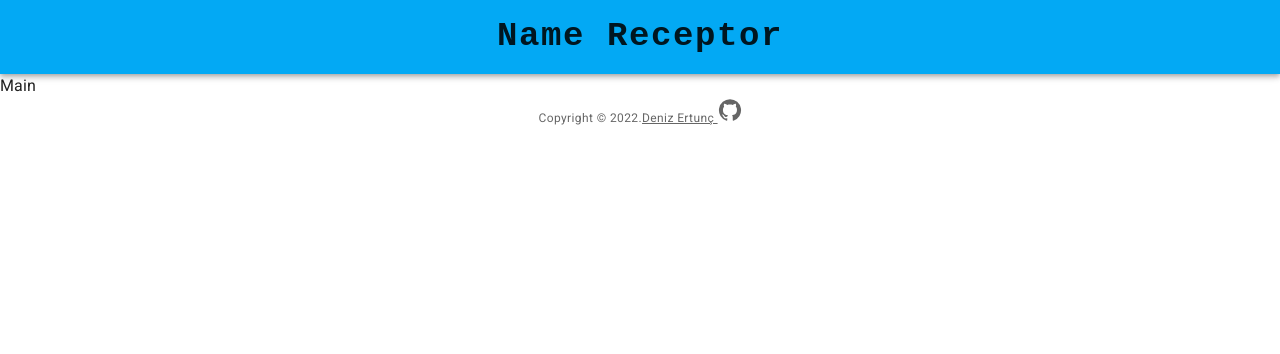
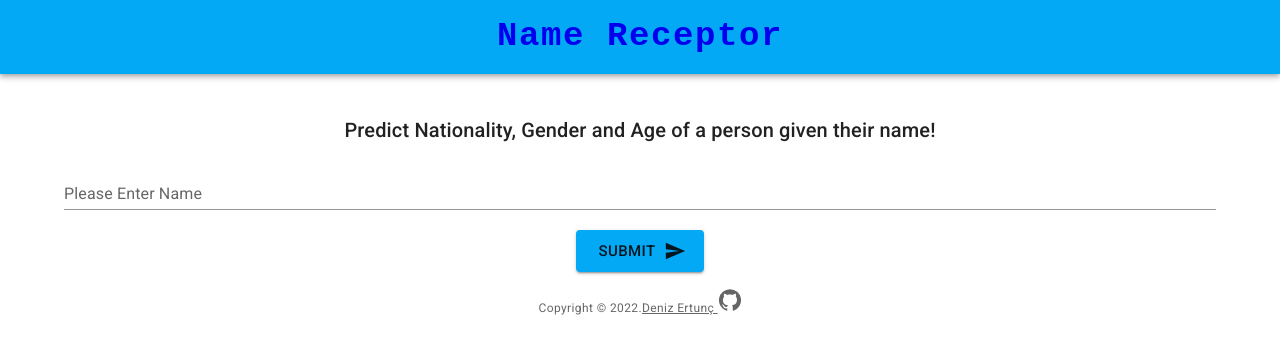
Before and after one commit to saimdenizertunc/name-receptor, a React (Create React App) app: page / in a window 1280 px wide. Shown: the top 354 px of the page. Built offline with nearby package versions, Linux system fonts and the light colour scheme.

Commit message:
Create Homepage

```diff
--- a/src/App.js
+++ b/src/App.js
@@ -1,5 +1,5 @@
 import { CssBaseline } from "@mui/material";
-import { lightBlue } from "@mui/material/colors";
+import { brown, lightBlue } from "@mui/material/colors";
 import { createTheme, ThemeProvider } from "@mui/material/styles";
 import Footer from "./components/Footer";
 import Header from "./components/Header";
@@ -10,6 +10,9 @@ function App() {
       mode: "light",
       primary: {
         main: lightBlue[500],
+      },
+      secondary: {
+        main: brown[900],
       },
     },
   });
--- a/src/components/Header.js
+++ b/src/components/Header.js
@@ -14,7 +14,6 @@ function Header() {
             fontFamily: "monospace",
             fontWeight: 700,
             letterSpacing: ".1rem",
-            color: "inherit",
             textDecoration: "none",
             display: "flex",
             justifyContent: "center",
--- a/src/components/Main.js
+++ b/src/components/Main.js
@@ -1,7 +1,37 @@
+import { Box, Button, TextField, Typography } from "@mui/material";
+import SendIcon from "@mui/icons-material/Send";
+import Stack from "@mui/material/Stack";
+import { Container } from "@mui/system";
 import React from "react";
 
 function Main() {
-  return <div>Main</div>;
+  return (
+    <>
+      <Typography
+        variant="h6"
+        textAlign="center"
+        sx={{ padding: 1, marginTop: 4 }}
+      >
+        Predict Nationality, Gender and Age of a person given their name!
+      </Typography>
+      <Container>
+        <TextField
+          onChange={() => {}}
+          label="Please Enter Name"
+          variant="standard"
+          fullWidth
+          margin="dense"
+        />
+        <Box sx={{ display: "flex", justifyContent: "center", margin: 2 }}>
+          <Stack direction="row" spacing={2}>
+            <Button variant="contained" size="large" endIcon={<SendIcon />}>
+              Submit
+            </Button>
+          </Stack>
+        </Box>
+      </Container>
+    </>
+  );
 }
 
 export default Main;
```
